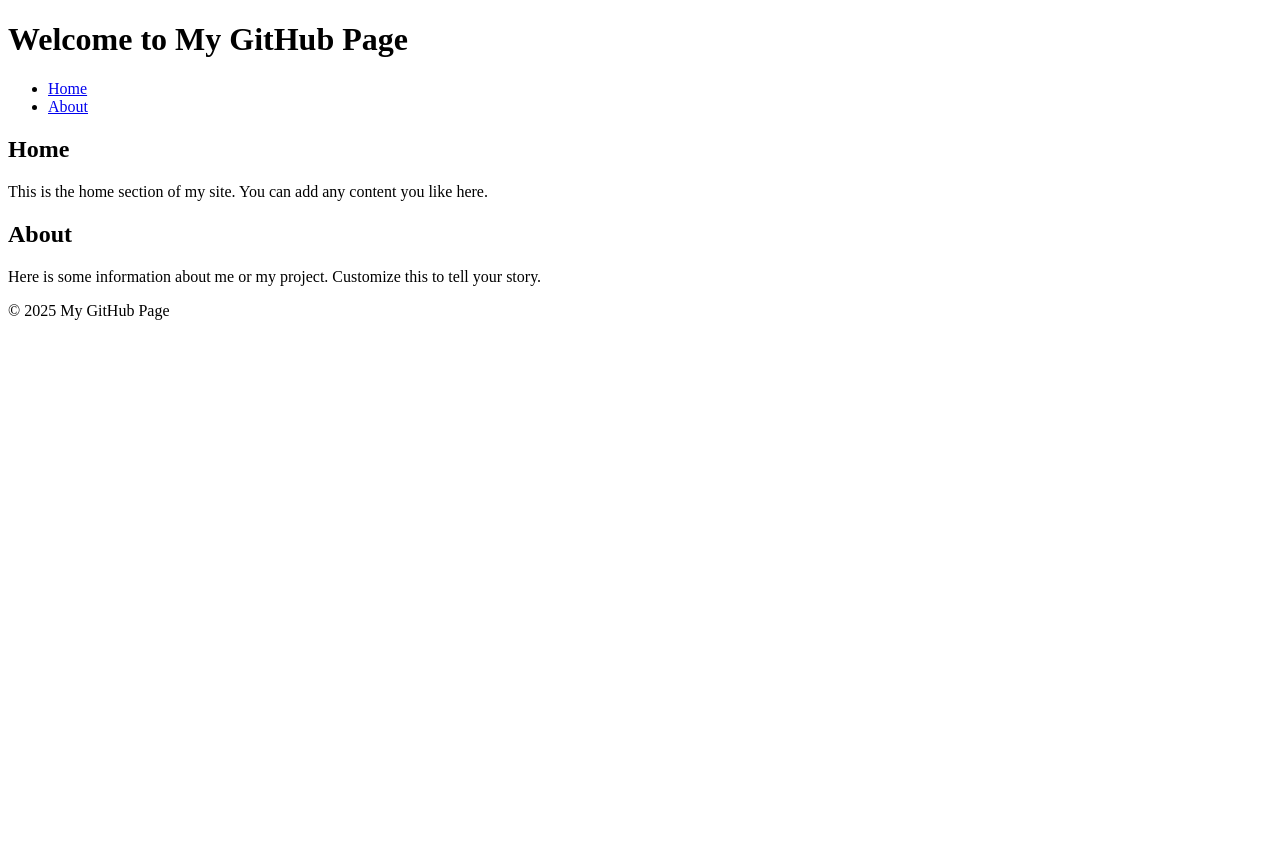
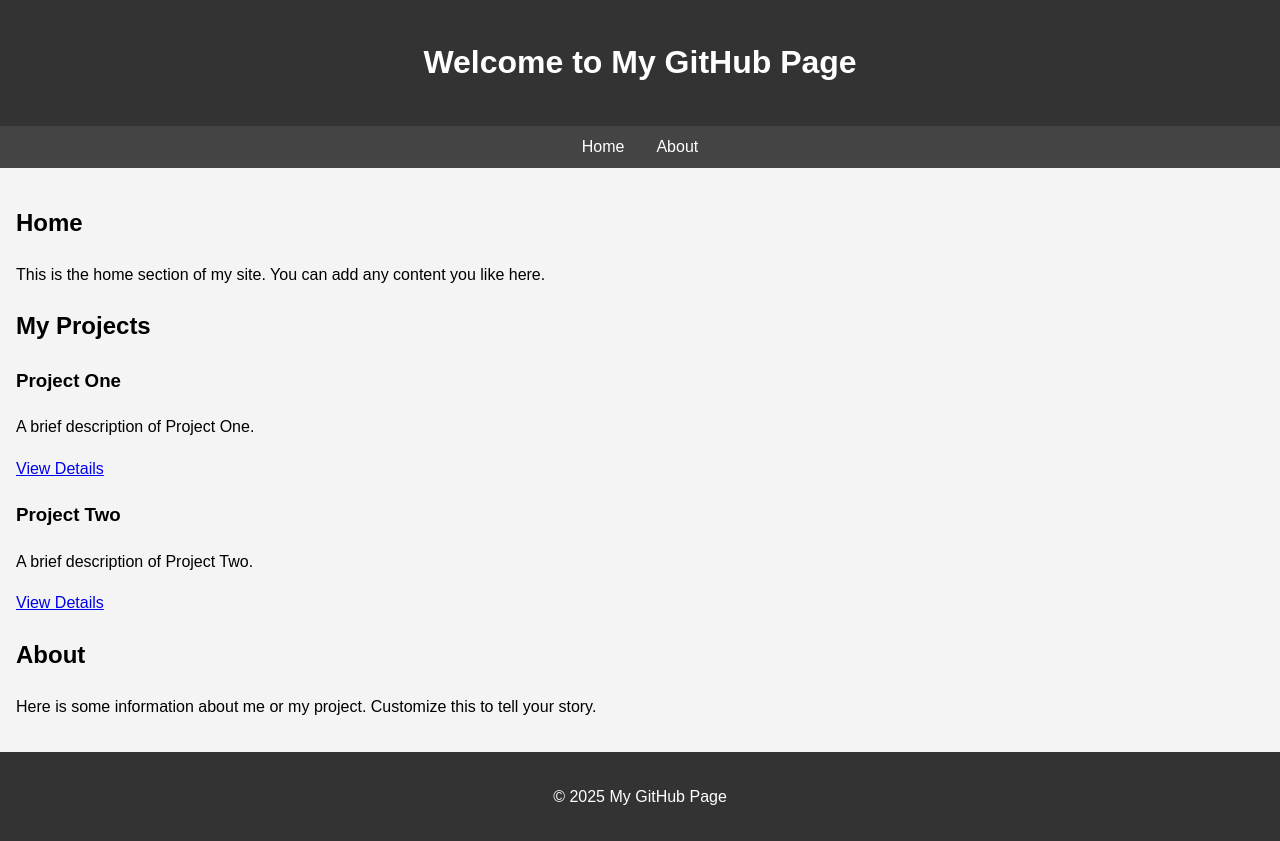
Before and after one commit to GrantSmith135/GrantSmith135.github.io, a plain HTML site: page index.html in a window 1280 px wide. Before the commit the page ends 800 px from the top, so only its background shows below. Drawn offline with Linux system fonts and the light colour scheme.

Commit message:
changed from styles to style

```diff
--- a/index.html
+++ b/index.html
@@ -5,7 +5,7 @@
   <meta name="viewport" content="width=device-width, initial-scale=1">
   <title>My GitHub Page</title>
   <!-- Link to your external CSS file -->
-  <link rel="stylesheet" href="styles.css">
+  <link rel="stylesheet" href="style.css">
 </head>
 <body>
   <header>
@@ -24,6 +24,20 @@
       <h2>Home</h2>
       <p>This is the home section of my site. You can add any content you like here.</p>
     </section>
+    <section id="projects">
+        <h2>My Projects</h2>
+        <div class="project">
+          <h3>Project One</h3>
+          <p>A brief description of Project One.</p>
+          <a href="project-one.html">View Details</a>
+        </div>
+        <div class="project">
+          <h3>Project Two</h3>
+          <p>A brief description of Project Two.</p>
+          <a href="project-two.html">View Details</a>
+        </div>
+      </section>
+
     <section id="about">
       <h2>About</h2>
       <p>Here is some information about me or my project. Customize this to tell your story.</p>
```
